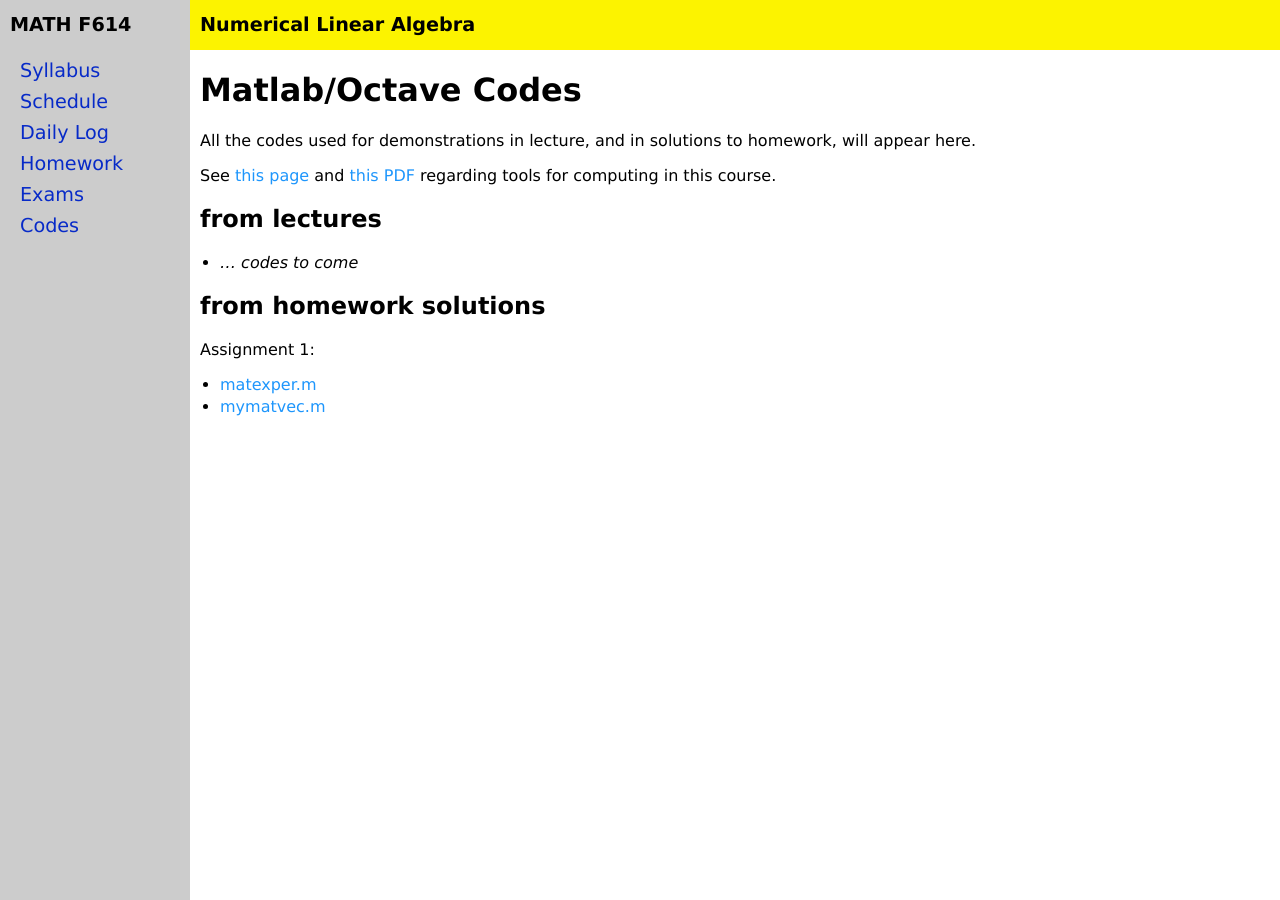
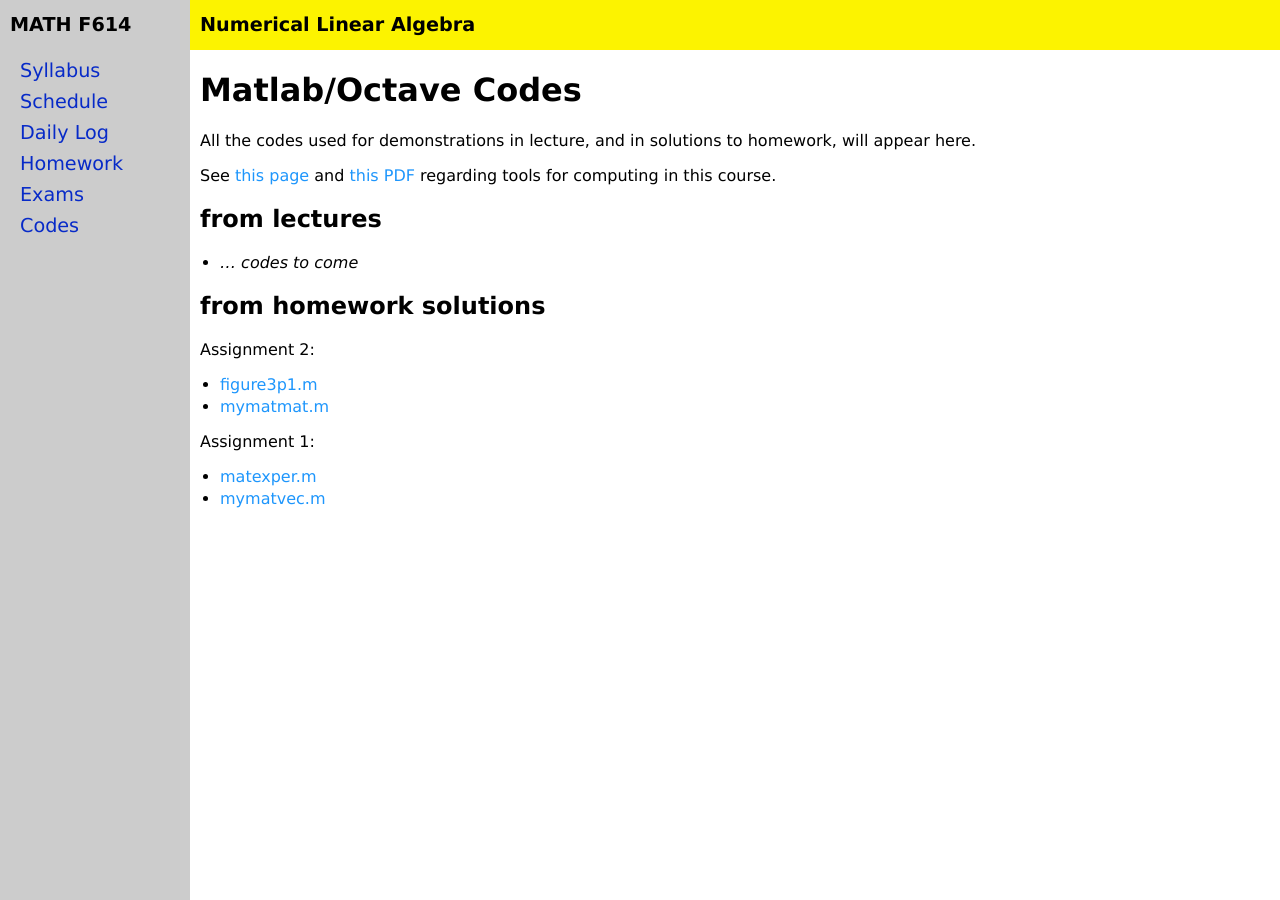
Before and after one commit to bueler/nla, a Jekyll site: the page built from codes.md, in a window 1280 px wide. Built offline with Jekyll 4.4.1, drawn with Linux system fonts in a browser that asks for light colours.

Commit message:
post codes from A2

```diff
--- a/codes.md
+++ b/codes.md
@@ -15,6 +15,11 @@ See [this page](computing) and [this PDF](https://bueler.github.io/compareMOP.pd
 
 ## from homework solutions
 
+Assignment 2:
+
+  * [figure3p1.m](assets/codes/F25/figure3p1.m)
+  * [mymatmat.m](assets/codes/F25/mymatmat.m)
+
 Assignment 1:
 
   * [matexper.m](assets/codes/F25/matexper.m)
```
Also changed, not shown: 2 other files.
